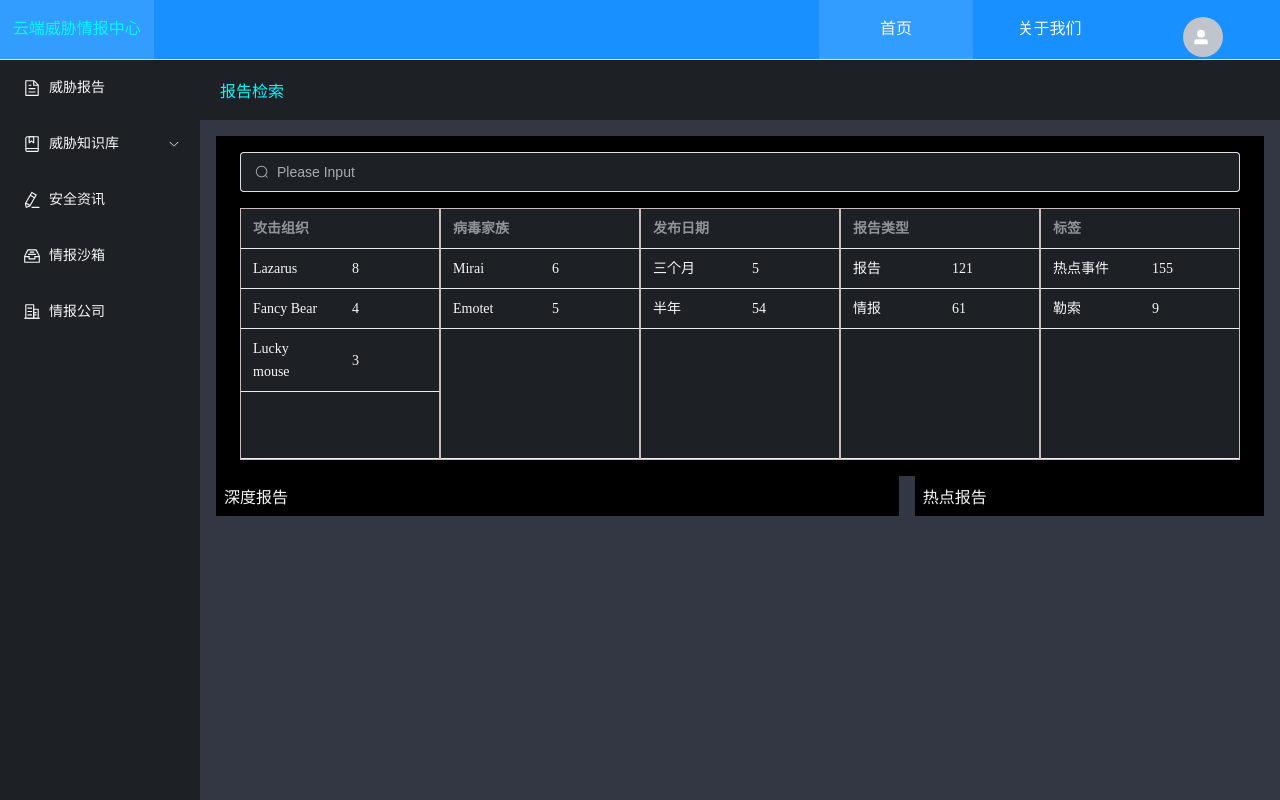
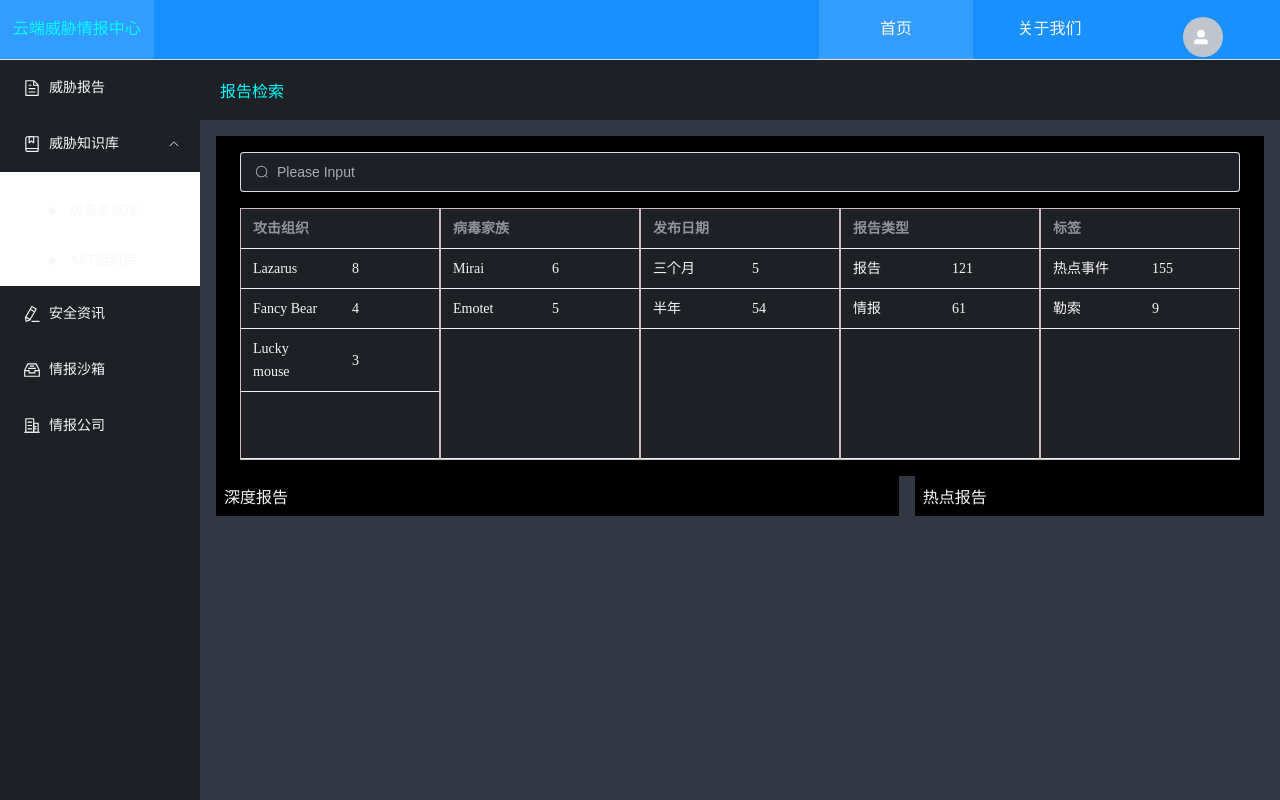
Before and after one commit to frostheaven/cloud-threat-intelligent-center, a Vue app: page /home/report in a window 1280 px wide. Built offline with nearby package versions, Linux system fonts and the light colour scheme.

Commit message:
11/2 update home

```diff
--- a/src/common/home/home.vue
+++ b/src/common/home/home.vue
@@ -7,7 +7,7 @@
         <el-container class="layout-container">
             <el-aside width="200px" style="background-color: #1d2025;">
                 <el-scrollbar>
-                    <el-menu :default-openeds="['2']" :default-active="activeIndex" @select="handleSelect">
+                    <el-menu :default-openeds="['threat-knowledge-base']" :default-active="activeIndex" @select="handleSelect">
                         <el-menu-item index="report">
                             <template #title>
                                 <el-icon>
```
